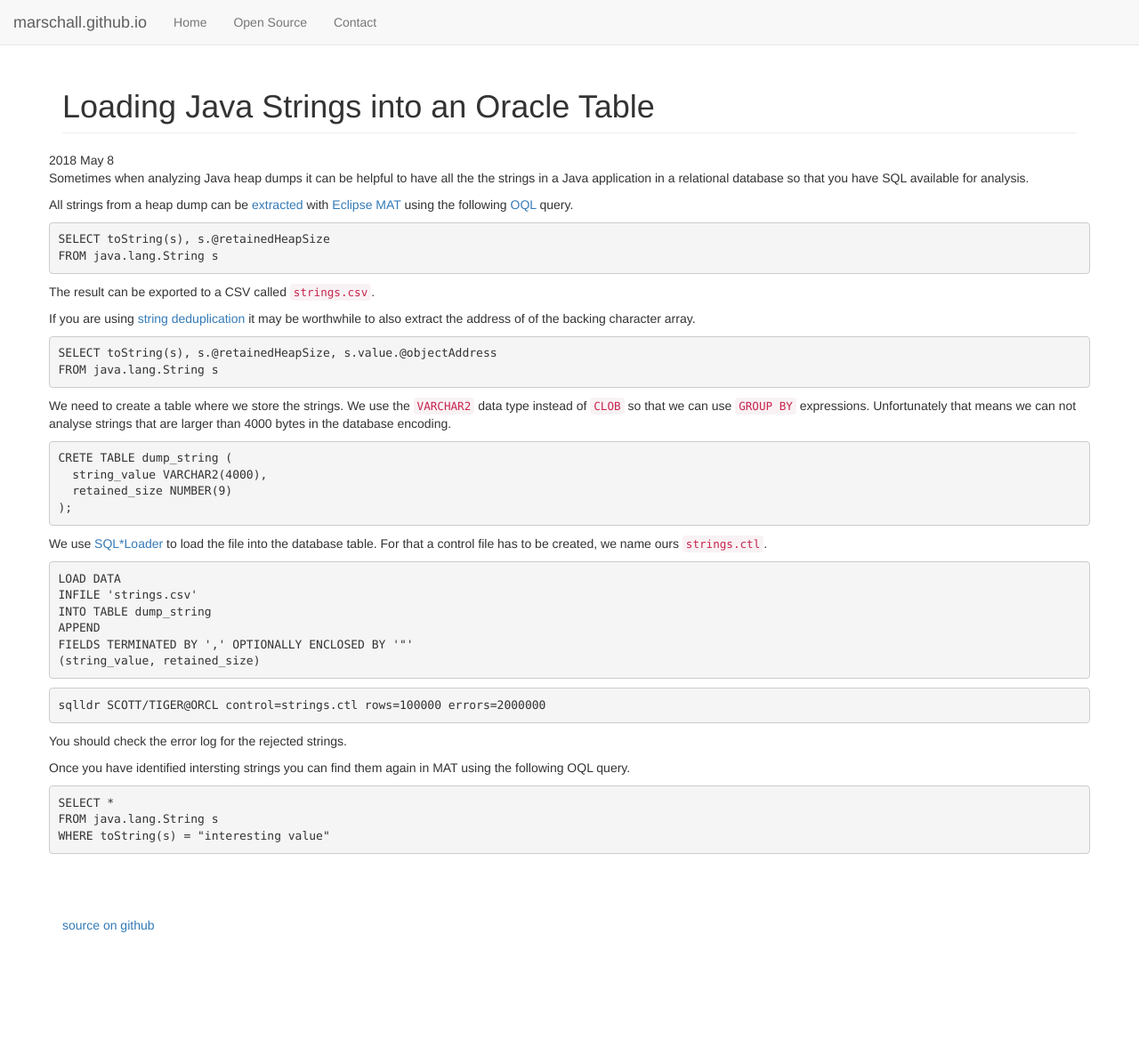
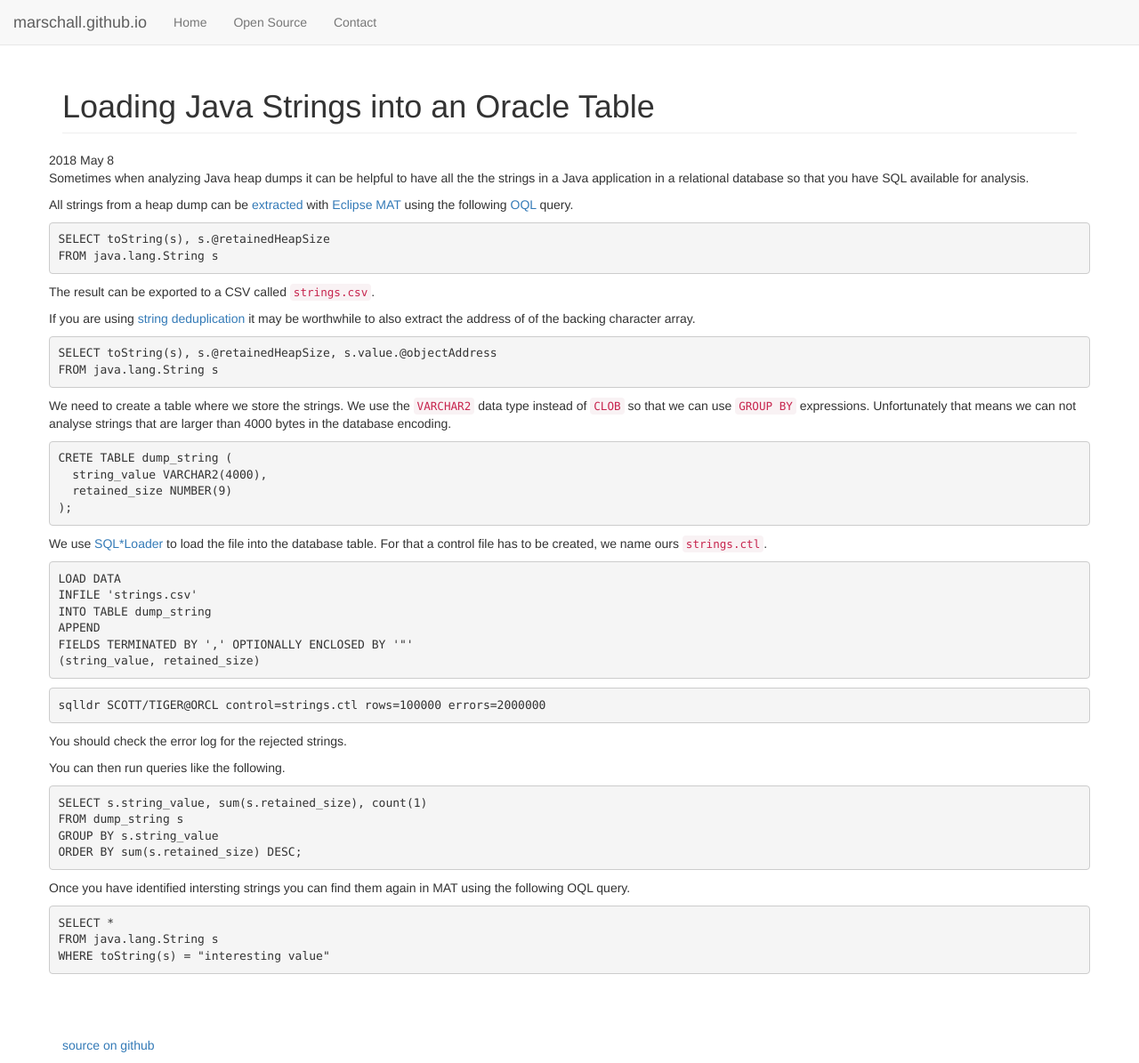
Before and after one commit to marschall/marschall.github.com, a Jekyll site: the page built from _posts/2018-05-08-java-strings-to-oracle-table.md, in a window 1280 px wide and 1195 px high. Shown: the whole window at 89% size. Built offline with Jekyll 4.4.1, drawn with Linux system fonts in a browser that asks for light colours.

Commit message:
add query

````diff
--- a/_posts/2018-05-08-java-strings-to-oracle-table.md
+++ b/_posts/2018-05-08-java-strings-to-oracle-table.md
@@ -47,6 +47,15 @@ sqlldr SCOTT/TIGER@ORCL control=strings.ctl rows=100000 errors=2000000
 
 You should check the error log for the rejected strings.
 
+You can then run queries like the following.
+
+```sql
+SELECT s.string_value, sum(s.retained_size), count(1)
+FROM dump_string s
+GROUP BY s.string_value
+ORDER BY sum(s.retained_size) DESC;
+```
+
 Once you have identified intersting strings you can find them again in MAT using the following OQL query.
 
 ```
````
